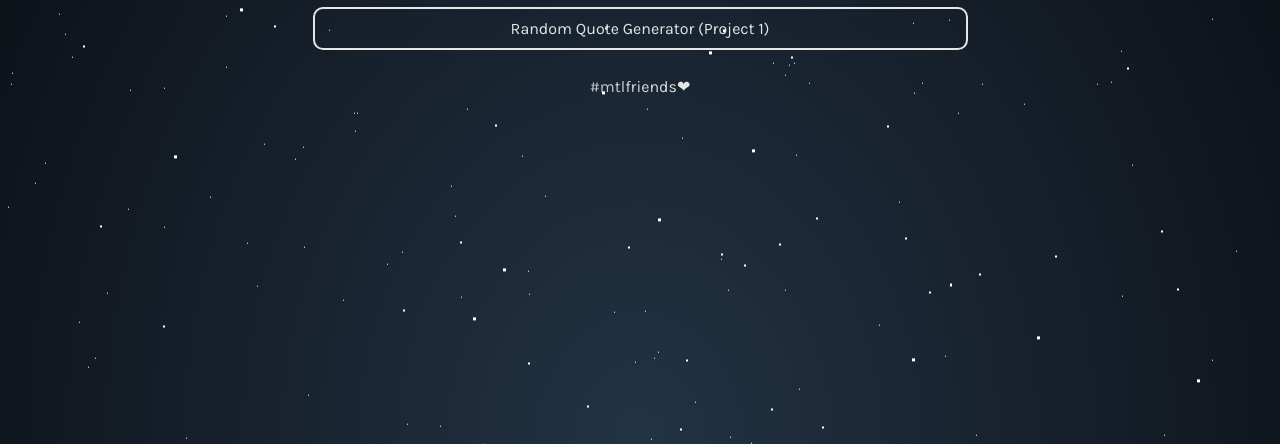
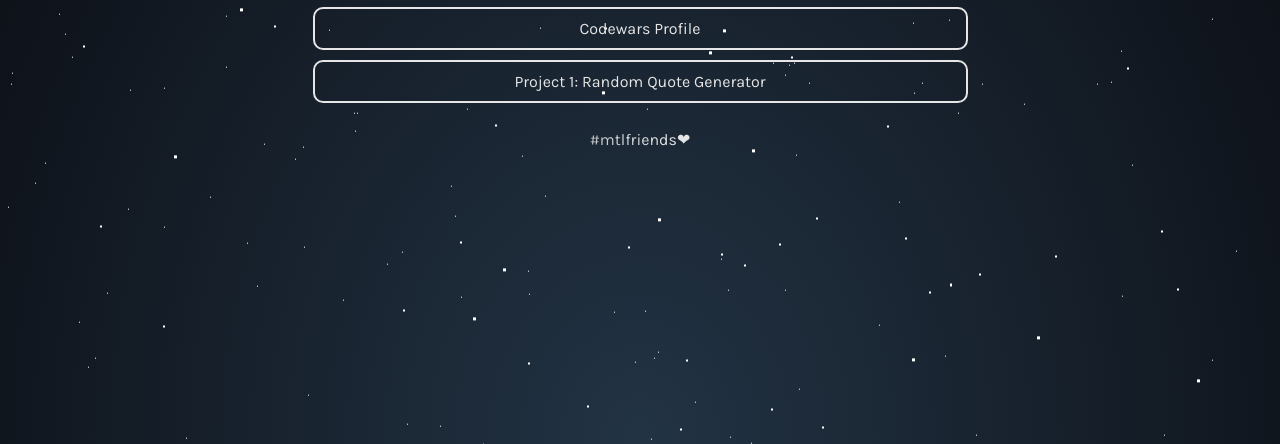
Before and after one commit to Corpuzi/corpusssy, a plain HTML site: page index.html in a window 1280 px wide. Shown: the part 356-800 px from the top of the page. Drawn offline with Linux system fonts and the light colour scheme.

Commit message:
Update index.html

```diff
--- a/index.html
+++ b/index.html
@@ -55,8 +55,11 @@
       <a class="link" href="https://www.instagram.com/corpusssy/" target="_blank">
         <i class="fab fa-instagram">&nbsp;</i>Instagram
       </a>
+      <a class="link" href="https://www.codewars.com/users/Corpuz" target="_blank">
+        Codewars Profile
+      </a>
       <a class="link" href="https://corpuzi.github.io/thisessageisforyou.github.io/" target="_blank">
-        Random Quote Generator (Project 1)
+        Project 1: Random Quote Generator
       </a>
     </div>
 
```
